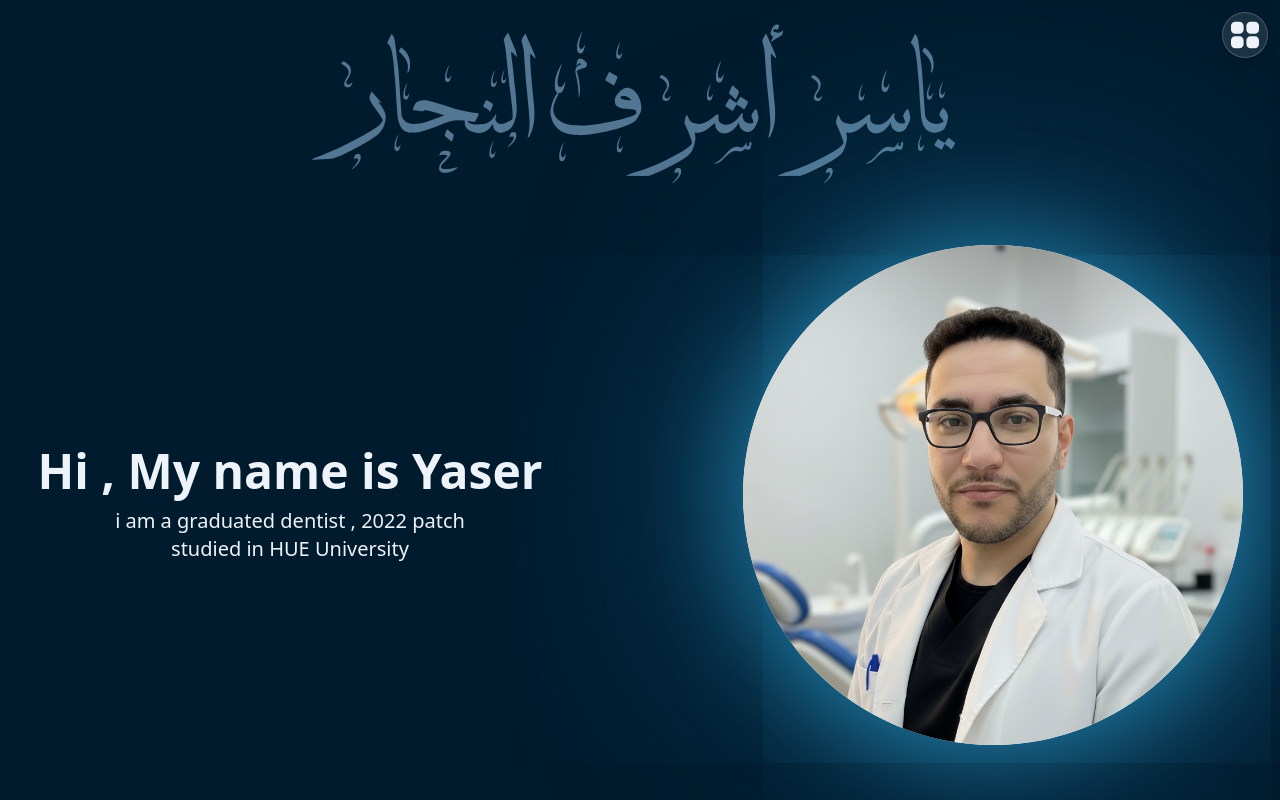
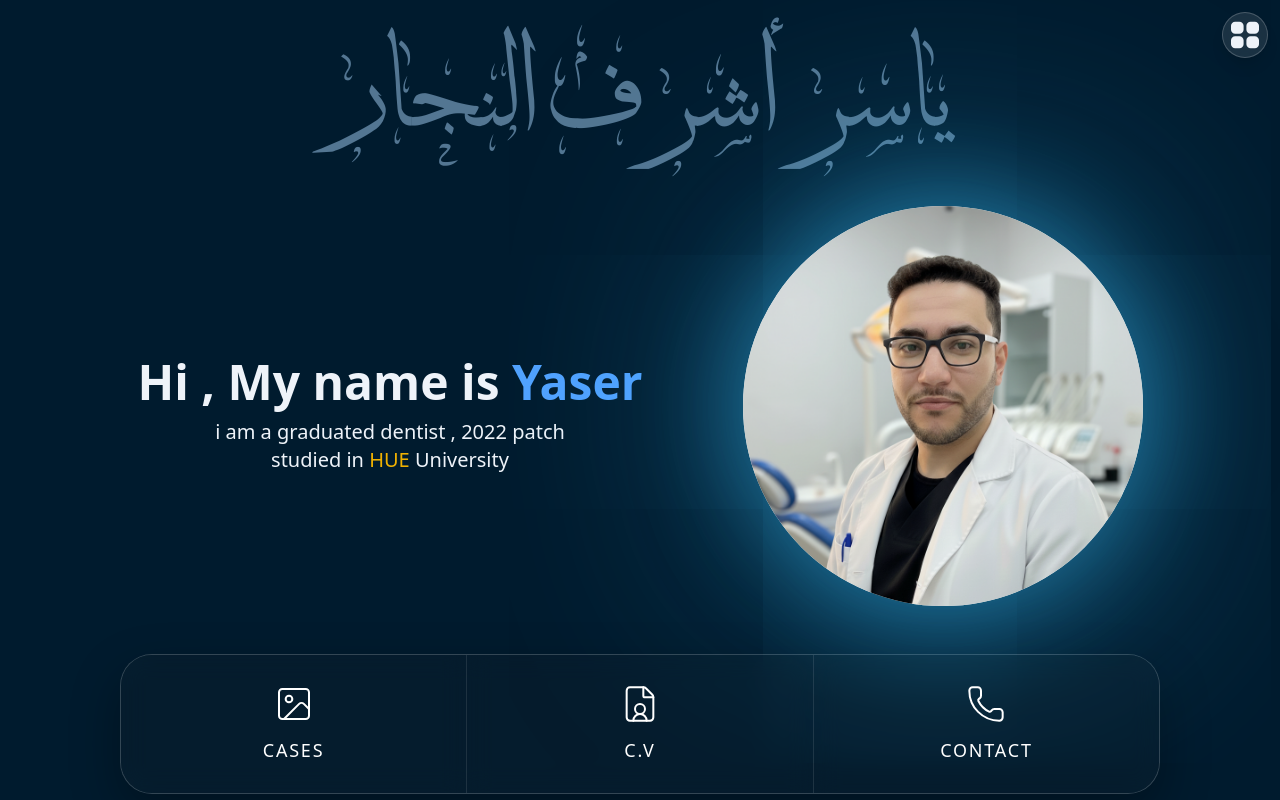
Before and after one commit to yaser19999/yaser-web-cv, a Next.js app: page / in a window 1280 px wide. Shown: the top 800 px of the page. Built offline with nearby package versions, Linux system fonts and the light colour scheme; no server answers.

Commit message:
landing update

```diff
--- a/app/page.tsx
+++ b/app/page.tsx
@@ -10,40 +10,42 @@ export default async function Home() {
     <div className=" bg-[#001b2e] flex flex-col">
       <NavBar />
       <div className="h-screen ">
-        <div className="p-7 flex flex-col h-screen gap-20 justify-center items-center">
+        <div className="p-7 flex flex-col  gap-2 justify-center items-center">
           <h1
-            className={`${kufi.className}  text-3xl  pt-10 md:text-5xl xl:text-[70px]  text-[#537692] text-center `}
+            className={`${kufi.className}  text-4xl mb-5 mt-10 md:mb-10 md:mt-5  pt-10 md:text-6xl xl:text-[70px]  text-[#537692] text-center `}
           >
           ياسر أشرف النجار
           </h1>
-          <div className=" flex flex-col items-center justify-center md:flex-row-reverse gap-10 xl:gap-50 w-full ">
+          <div className=" flex flex-col mb-5 items-center justify-center md:flex-row-reverse gap-2 xl:gap-25 w-full ">
             <div className="flex  justify-center">
-              <div className=" relative select-none   bg-[#eef3f9]   rounded-full w-90 h-90 md:w-[400px] md:h-[400px] lg:w-[500px] lg:h-[500px]  overflow-hidden shadow-[0_0_1000px_5px_rgba(56,189,248,0.5),0_0_100px_5px_rgba(56,189,248,0.5)]">
+              <div className=" relative select-none mb-5   bg-[#eef3f9]   rounded-full w-[300px] h-[300px] md:w-[400px] md:h-[400px] overflow-hidden shadow-[0_0_1000px_5px_rgba(56,189,248,0.5),0_0_100px_5px_rgba(56,189,248,0.5)]">
                 <Image
                   src="/done.png"
                   alt=""
                   loading="eager"
-                  width={700}
-                  height={700}
+                  width={500}
+                  height={500}
                 />
                 <div className="absolute inset-0"></div>
               </div>
             </div>
-            <div className=" text-center mt-5 text-[#eef3f9]">
+            <div className=" text-center text-[#eef3f9]">
               <h1 className="text-3xl font-bold mb-3 md:text-5xl">
-                Hi , My name is Yaser
+                Hi , My name is <span className=" text-blue-400">Yaser</span>
               </h1>
               <p className="md:text-xl">
                 i am a graduated dentist , 2022 patch
               </p>
-              <p className="md:text-xl">studied in HUE University</p>
+              <p className="md:text-xl">studied in <span className=" text-yellow-500">HUE</span> University</p>
             </div>
           </div>
+        <Buttons />
+
         </div>
       </div>
 
       {/* small boxes */}
-      <div className="mt-10 mb-10 ">
+      {/* <div className="mt-10 mb-10 ">
         <div className=" grid grid-cols-2 place-items-center   px-10 gap-10 md:gap-20 lg:gap-25 lg:flex items-center  md:justify-center">
           <Smallbox
             title="Hard working"
@@ -66,9 +68,9 @@ export default async function Home() {
             Icon={NotebookPen}
           />
         </div>
-      </div>
+      </div> */}
+
       <div className="px-10">
-        <Buttons />
       </div>
     </div>
   );
--- a/components/Buttons.tsx
+++ b/components/Buttons.tsx
@@ -2,26 +2,57 @@ import { Image as Pic, FileUser, Phone } from "lucide-react";
 import Link from "next/link";
 
 export default function Buttons() {
+  // Increased height (h-24 to h-32) and refined the liquid glass borders
   const btnClass =
-    "flex items-center justify-center gap-5 text-xl h-15 w-[95%] lg:w-[77%]  md:w-[80%] p-3 overflow-hidden text-white rounded-xl \
-    bg-linear-to-r from-cyan-800 to-cyan-950 shadow-[0_0_20px_2px_rgb(71,179,165,0.2)] \
-    border border-white/30 bg-cover transition-all duration-300 ease-in-out hover:shadow-none";
+    "group flex flex-1 flex-col items-center justify-center gap-3 p-6 \
+    text-white transition-all duration-700 ease-[cubic-bezier(0.19,1,0.22,1)] \
+    bg-white/[0.02] backdrop-blur-md \
+    border-r border-white/10 last:border-r-0 \
+    hover:bg-white/[0.07] hover:backdrop-blur-3xl  hover:z-10";
 
   return (
-    <div className="flex flex-col items-center justify-center gap-10 mt-30 mb-10">
+    <div
+      className="flex w-[95%] lg:w-[85%] max-w-screen-2xl mx-auto overflow-hidden \
+                    rounded-[2rem] border border-white/20 shadow-[0_20px_50px_rgba(0,0,0,0.3)] \
+                    bg-black/10 min-h-[100px] md:min-h-[140px]"
+    >
       <Link href="/documentedCases" className={btnClass}>
-        <Pic size={30} color="#eef3f9" />
-        <p>Documented Cases</p>
+        <div className="relative">
+          <Pic
+            className="w-7 h-7 md:w-10 md:h-10 transition-transform duration-500 group-hover:rotate-3"
+            strokeWidth={1.2}
+          />
+          <div className="absolute inset-0 bg-cyan-400/20 blur-2xl opacity-0 group-hover:opacity-100 transition-opacity" />
+        </div>
+        <span className="text-xs md:text-lg font-light tracking-[0.1em] uppercase">
+          Cases
+        </span>
       </Link>
 
       <Link href="/cv" className={btnClass}>
-        <FileUser size={30} color="#eef3f9" />
-        <p>Personal C.V</p>
+        <div className="relative">
+          <FileUser
+            className="w-7 h-7 md:w-10 md:h-10 transition-transform duration-500 group-hover:-translate-y-1"
+            strokeWidth={1.2}
+          />
+          <div className="absolute inset-0 bg-purple-400/20 blur-2xl opacity-0 group-hover:opacity-100 transition-opacity" />
+        </div>
+        <span className="text-xs md:text-lg font-light tracking-[0.1em] uppercase">
+          C.V
+        </span>
       </Link>
 
       <Link href="/contact" className={btnClass}>
-        <Phone size={30} color="#eef3f9" />
-        <p>Contact me</p>
+        <div className="relative">
+          <Phone
+            className="w-7 h-7 md:w-10 md:h-10 transition-transform duration-500 group-hover:rotate-3"
+            strokeWidth={1.2}
+          />
+          <div className="absolute inset-0 bg-blue-400/20 blur-2xl opacity-0 group-hover:opacity-100 transition-opacity" />
+        </div>
+        <span className="text-xs md:text-lg font-light tracking-[0.1em] uppercase">
+          Contact
+        </span>
       </Link>
     </div>
   );
```
